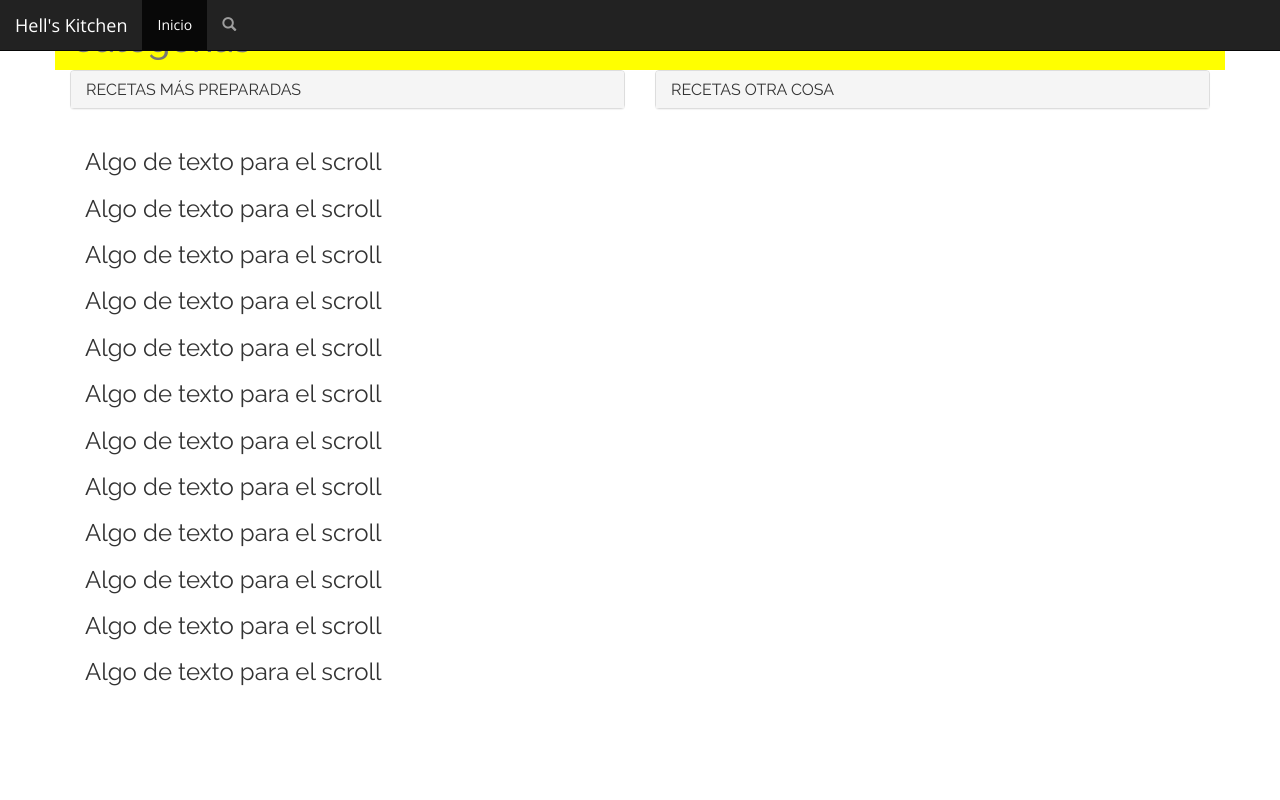
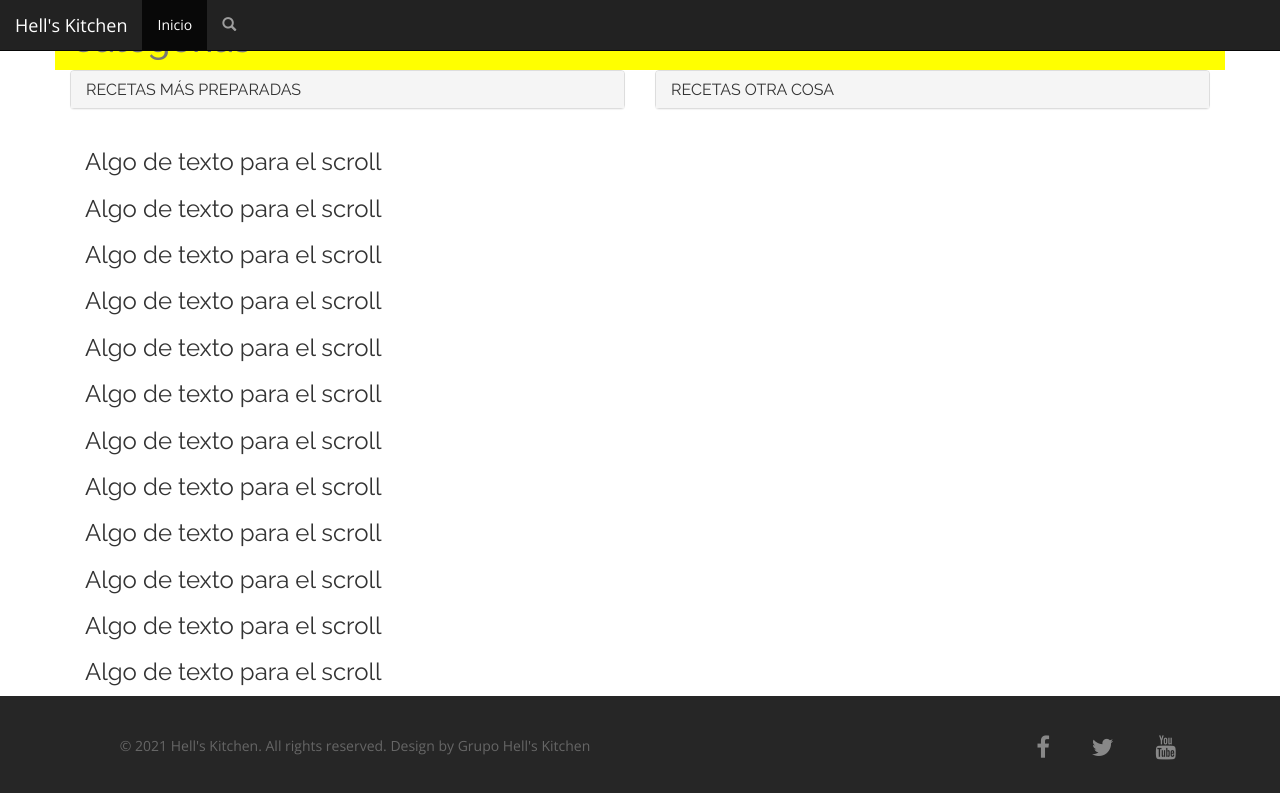
Before and after one commit to Rodrigo-Carvajal/ProyectoTW, a plain HTML site: page index.html in a window 1280 px wide. Drawn offline with nearby package versions, Linux system fonts and the light colour scheme.

Commit message:
Update footer from index.html

```diff
--- a/index.html
+++ b/index.html
@@ -114,7 +114,22 @@
     <h3>Algo de texto para el scroll</h3>
   </div>
 </div>
-
+<div id="footer">
+  <div class="container text-center">
+    <div class="col-md-6">
+      <p>&copy; 2021 Hell's Kitchen. All rights reserved. Design by Grupo Hell's Kitchen</p>
+    </div>
+    <div class="col-md-6">
+      <div class="social">
+        <ul>
+          <li><a href="#"><i class="fa fa-facebook"></i></a></li>
+          <li><a href="#"><i class="fa fa-twitter"></i></a></li>
+          <li><a href="#"><i class="fa fa-youtube"></i></a></li>
+        </ul>
+      </div>
+    </div>
+  </div>
+</div>
 <script type="text/javascript" src="js/jquery.1.11.1.js"></script>
 <script type="text/javascript" src="js/bootstrap.js"></script>
 <script type="text/javascript" src="js/SmoothScroll.js"></script>
```
